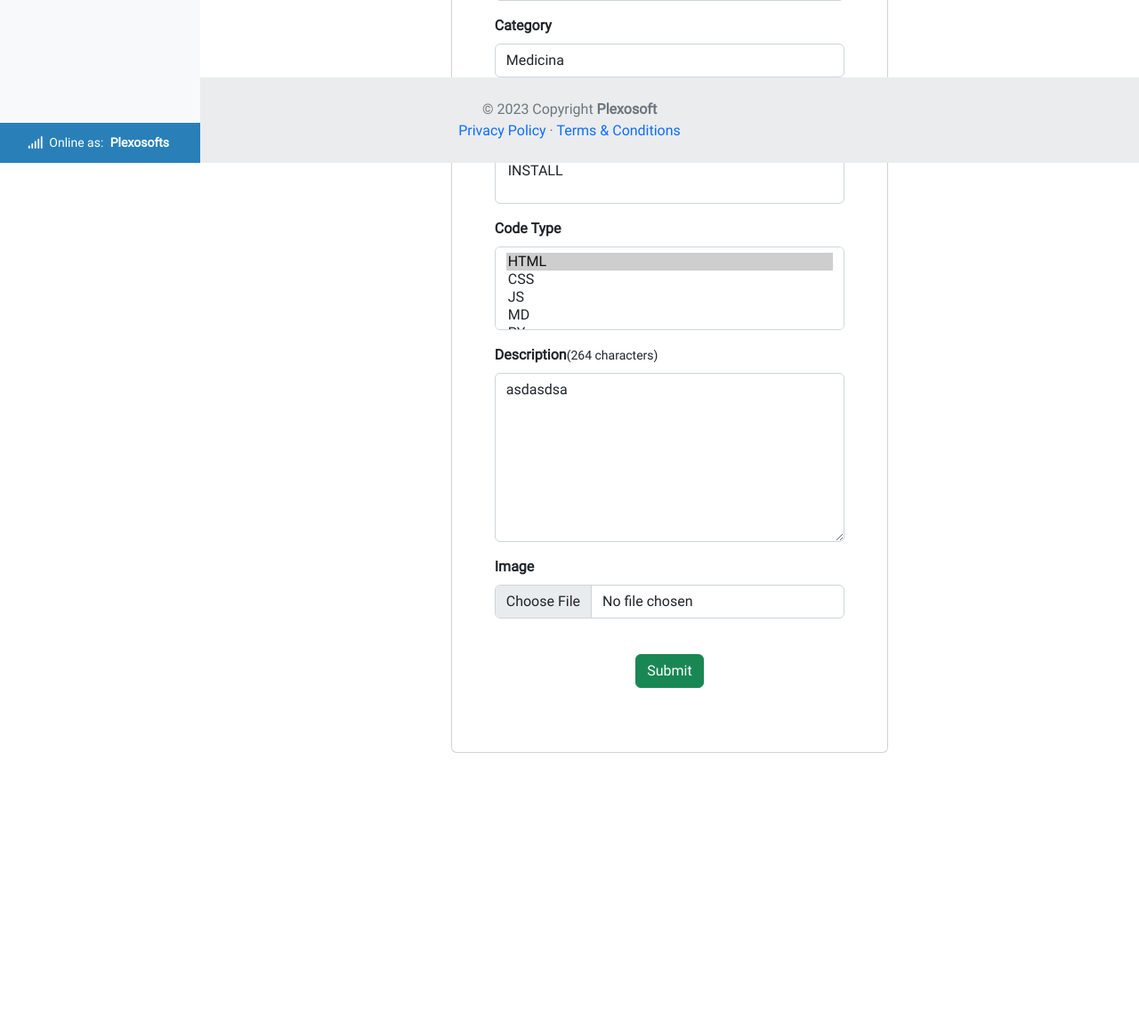
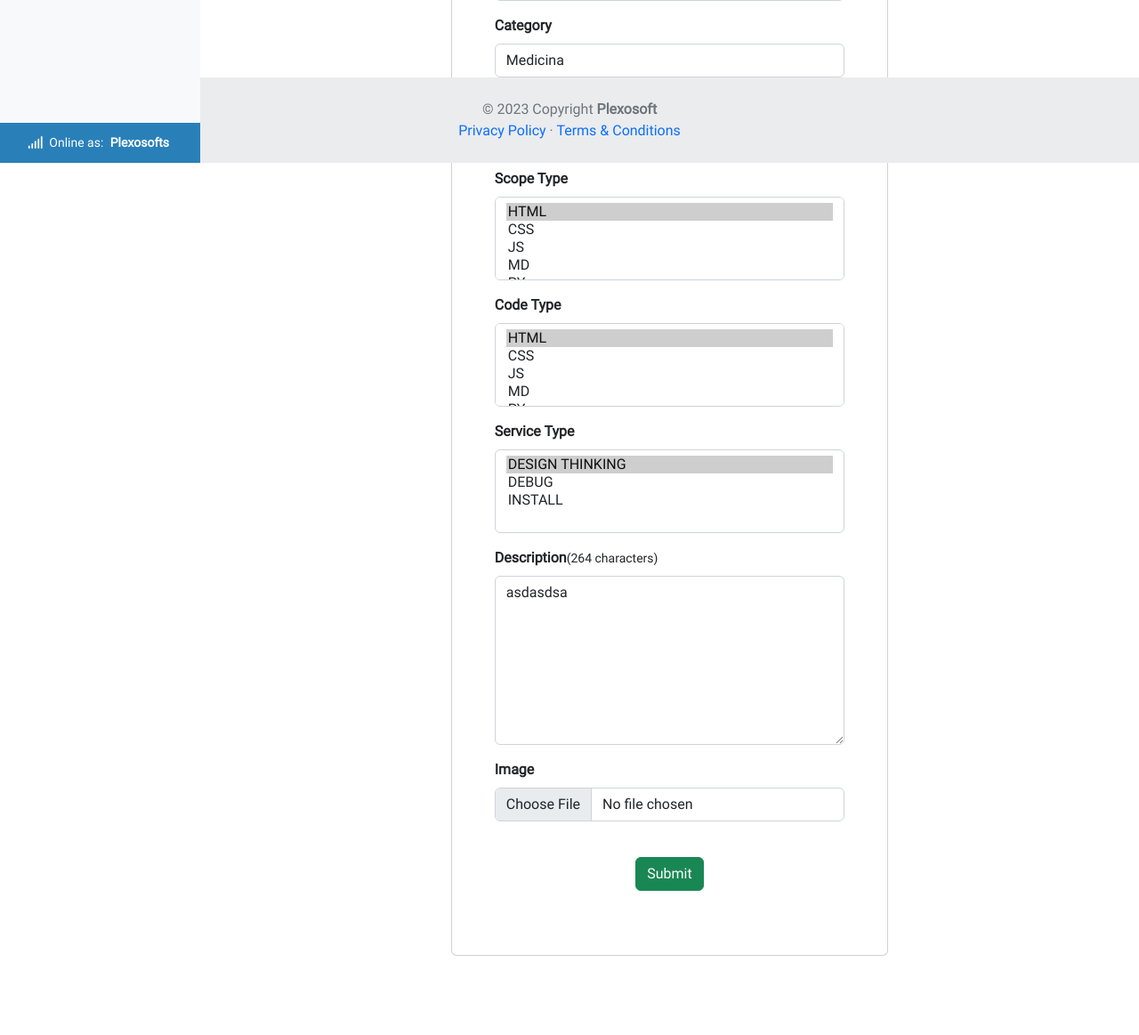
Before and after one commit to Code-Institute-Submissions/py, a Django app: page /account/admin/service/services/ in a window 1280 px wide. Shown: the part 617-1780 px from the top of the page at 89% size. Before the commit the page ends 1463 px from the top, so only its background shows below. Run offline with Django 3.2, Linux system fonts and the light colour scheme; a user stored in the database is signed in; data comes from the database, SQL or seed files in the repository; parts of the project's set-up code (start-up, migrations or seed data) failed here and were passed over; some libraries are stand-ins or nearby versions; some web fonts are replaced.

Commit message:
refactor: consistency to update template & ITEM_TYPE to SCOPE_TYPE

```diff
--- a/admin_dashboard/templates/admin-dashboard/create_service.html
+++ b/admin_dashboard/templates/admin-dashboard/create_service.html
@@ -135,7 +135,7 @@
                             </div>
 
 
-                            <!-- Service Type -->
+                            <!-- Scope Type -->
                             <div class="mb-3">
                                 <label for="{{ form.type.id_for_label }}" class="form-label">
                                     <strong>{{ form.type.label }}</strong>
--- a/admin_dashboard/templates/admin-dashboard/update_service.html
+++ b/admin_dashboard/templates/admin-dashboard/update_service.html
@@ -86,6 +86,56 @@
                         {% endif %}
                     </div>
 
+                    <!-- Status -->
+                    <div class="mb-3">
+                        <label for="status" class="form-label"><strong>Status</strong></label>
+                        <select id="status" name="status" class="form-select">
+                            <option value="{{ service.status }}" selected> {{ service.get_status_display }}</option>
+                            {% for status_int, status_str in status %}
+                            {% if status_int != service.status %}
+                            <option value="{{ status_int }}">{{ status_str }}</option>
+                            {% endif %}
+                            {% endfor %}
+                        </select>
+                        {% if service.status.errors %}
+                        <div class="errors">{{ service.status.errors }}</div>
+                        {% endif %}
+                    </div>
+
+                    <!-- Scope Type -->
+                    <div class="mb-3">
+                        <label for="code" class="form-label"><strong>Scope Type</strong></label>
+                        <select name="code" class="form-control" id="code" multiple="multiple" required>
+                            <option value="{{ code.code.id }}" selected>
+                                {{ offer_code.first }}</option>
+                            {% for code in codes %}
+                            {% if offer_code.first.id != code.id %}
+                            <option value="{{ code.id }}">{{ code }}</option>
+                            {% endif %}
+                            {% endfor %}
+                        </select>
+                        {% if code.code.errors %}
+                        <div class="errors">{{ code.code.errors }}</div>
+                        {% endif %}
+                    </div>
+
+                    <!-- Code Type -->
+                    <div class="mb-3">
+                        <label for="code" class="form-label"><strong>Code Type</strong></label>
+                        <select name="code" class="form-control" id="code" multiple="multiple" required>
+                            <option value="{{ code.code.id }}" selected>
+                                {{ offer_code.first }}</option>
+                            {% for code in codes %}
+                            {% if offer_code.first.id != code.id %}
+                            <option value="{{ code.id }}">{{ code }}</option>
+                            {% endif %}
+                            {% endfor %}
+                        </select>
+                        {% if code.code.errors %}
+                        <div class="errors">{{ code.code.errors }}</div>
+                        {% endif %}
+                    </div>
+
 
                     <!-- Service Type -->
                     <div class="mb-3">
@@ -101,24 +151,6 @@
                         </select>
                         {% if service.service.errors %}
                         <div class="errors">{{ service.service.errors }}</div>
-                        {% endif %}
-                    </div>
-
-
-                    <!-- Code Type -->
-                    <div class="mb-3">
-                        <label for="code" class="form-label"><strong>Code Type</strong></label>
-                        <select name="code" class="form-control" id="code" multiple="multiple" required>
-                            <option value="{{ code.code.id }}" selected>
-                                {{ offer_code.first }}</option>
-                            {% for code in codes %}
-                            {% if offer_code.first.id != code.id %}
-                            <option value="{{ code.id }}">{{ code }}</option>
-                            {% endif %}
-                            {% endfor %}
-                        </select>
-                        {% if code.code.errors %}
-                        <div class="errors">{{ code.code.errors }}</div>
                         {% endif %}
                     </div>
 
--- a/product_service/forms.py
+++ b/product_service/forms.py
@@ -127,7 +127,7 @@ class AdminServiceCreationForm(forms.ModelForm):
             'status': 'Status',
             'category': 'Category',
             'excerpt': 'Excerpt',
-            'type': 'Type',
+            'type': 'Scope Type',
             'code': 'Code Type',
             'service': 'Service Type',
             'preview': 'Preview Link',
@@ -143,7 +143,7 @@ class AdminServiceCreationForm(forms.ModelForm):
             'description': 'Insert a clear description of the service',
             'status': 'Select a proper status for this service',
             'excerpt': 'Insert a short excerpt about this service',
-            'type': 'Select the type of service',
+            'type': 'Select the scope type',
             'code': 'Hold down “Control”, or “Command” on a Mac, to select more than one.',
             'service': 'Hold down “Control”, or “Command” on a Mac, to select more than one.',
             'preview': 'Insert the preview link of the live service',
--- a/product_service/models.py
+++ b/product_service/models.py
@@ -2,7 +2,7 @@ from django.db import models
 
 from homepage.models import STATUS
 
-ITEM_TYPE = (
+SCOPE_TYPE = (
     (0, 'Pending'),
     (1, 'Ownership'),
     (2, 'License'),
@@ -73,7 +73,7 @@ class Product(models.Model):
 
     excerpt = models.CharField(max_length=128)
 
-    type = models.IntegerField(choices=ITEM_TYPE, default=1)
+    type = models.IntegerField(choices=SCOPE_TYPE, default=1)
 
     code = models.ManyToManyField(CodeType, related_name="code_type")
 
@@ -140,7 +140,7 @@ class Service(models.Model):
 
     excerpt = models.CharField(max_length=128)
 
-    type = models.IntegerField(choices=ITEM_TYPE, default=1)
+    type = models.IntegerField(choices=SCOPE_TYPE, default=1)
 
     code = models.ManyToManyField(CodeType, related_name="code_type_service")
 
--- a/product_service/views.py
+++ b/product_service/views.py
@@ -8,7 +8,7 @@ from django.contrib import messages
 from admin_dashboard.views import AdminRequiredMixin
 from .forms import AdminProductCreationForm, AdminServiceCreationForm
 from .models import Product, Service, Category, ServiceType, CodeType
-from homepage.models import STATUS
+from homepage.models import STATUS, SCOPE_TYPE
 from .validate_image import validate_image_size
 
 # ADMIN CREATE Product & Service
```
